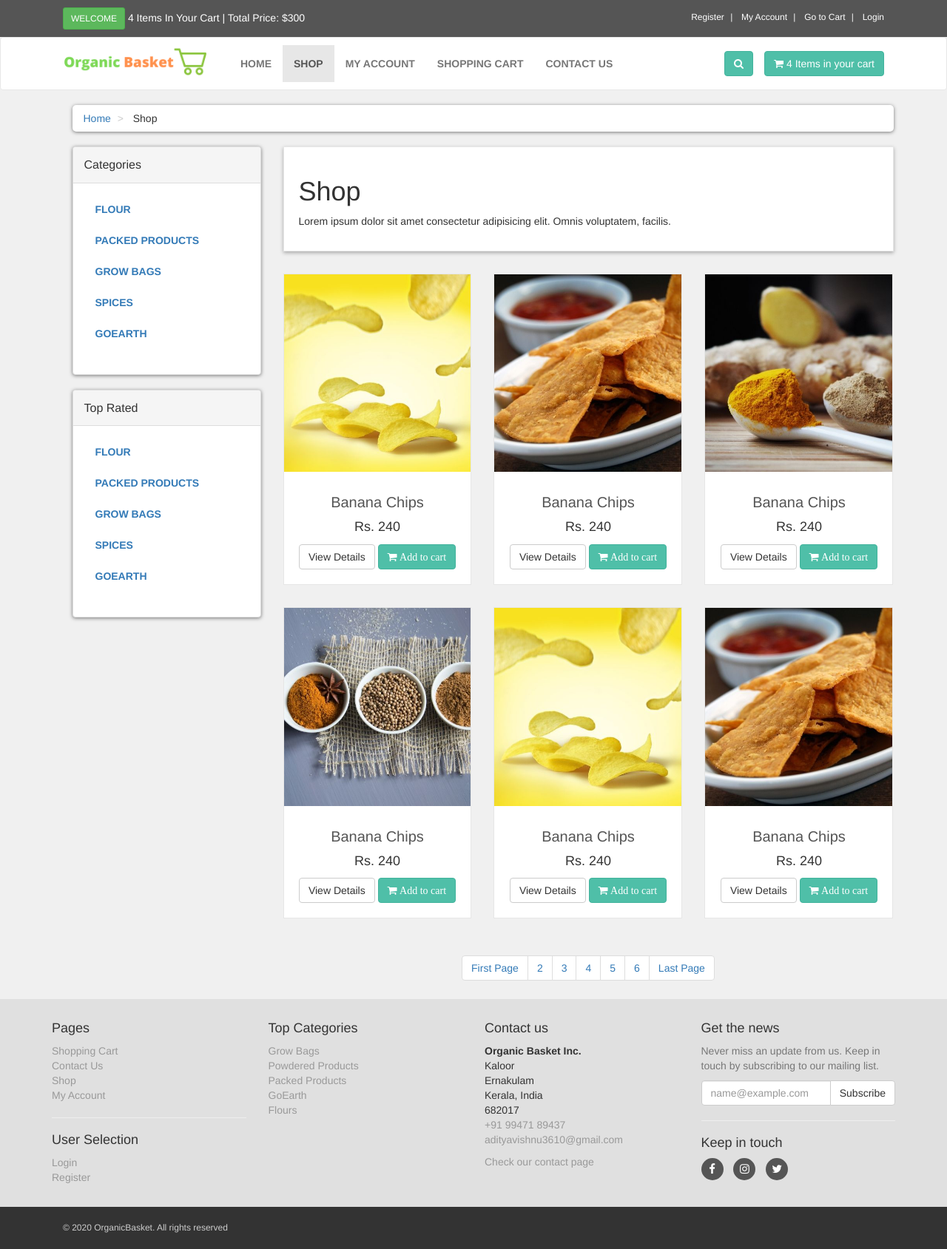
After one commit to iamadityavishnu/agroorganicshop, a PHP site: page /shop.php in a window 1280 px wide. The commit adds this page. Shown: the whole page at 74% size. Run offline with PHP 8.4, Linux system fonts and the light colour scheme.

Commit message:
Shop.php

```diff
--- /dev/null
+++ b/includes/sidebar.php
@@ -0,0 +1,33 @@
+<div class="panel panel-default sidebar-menu"> <!-- panel panel-default sidebar-menu begins -->
+    <div class="panel-heading"> <!-- panel-heading begins -->
+        <h3 class="panel-title">Categories</h3>
+    </div> <!-- panel-heading begins -->
+
+    <div class="panel-body"> <!-- panel-body begins -->
+        <ul class="nav nav-pills nav-stacked category-menu"> <!-- nav nav-pills nav-stacked category-menu begins -->
+            <li><a href="#">Flour</a></li>
+            <li><a href="#">Packed Products</a></li>
+            <li><a href="#">Grow Bags</a></li>
+            <li><a href="#">Spices</a></li>
+            <li><a href="#">GoEarth</a></li>
+        </ul> <!-- nav nav-pills nav-stacked category-menu ends -->
+    </div> <!-- panel-body ends -->
+
+</div> <!-- panel panel-default sidebar-menu ends -->
+
+<div class="panel panel-default sidebar-menu"> <!-- panel panel-default sidebar-menu begins -->
+    <div class="panel-heading"> <!-- panel-heading begins -->
+        <h3 class="panel-title">Top Rated</h3>
+    </div> <!-- panel-heading begins -->
+
+    <div class="panel-body"> <!-- panel-body begins -->
+        <ul class="nav nav-pills nav-stacked category-menu"> <!-- nav nav-pills nav-stacked category-menu begins -->
+            <li><a href="#">Flour</a></li>
+            <li><a href="#">Packed Products</a></li>
+            <li><a href="#">Grow Bags</a></li>
+            <li><a href="#">Spices</a></li>
+            <li><a href="#">GoEarth</a></li>
+        </ul> <!-- nav nav-pills nav-stacked category-menu ends -->
+    </div> <!-- panel-body ends -->
+
+</div> <!-- panel panel-default sidebar-menu ends -->
--- /dev/null
+++ b/shop.php
@@ -0,0 +1,339 @@
+<!DOCTYPE html>
+<html lang="en">
+<head>
+    <meta charset="UTF-8">
+    <meta name="viewport" content="width=device-width, initial-scale=1.0">
+    <title>Organic Basket | Home</title>
+    <link rel="stylesheet" href="styles/bootstrap-337.min.css">
+    <link rel="stylesheet" href="font-awsome/css/font-awesome.min.css">
+    <link rel="stylesheet" href="styles/style.css">
+</head>
+<body>
+
+    <div class="" id="top"> <!-- begenning of top -->
+
+        <div class="container"> <!-- begenning of container -->
+
+            <div class="col-md-6 offer"> <!-- col-md-6 offer begin -->
+
+                <a href="#" class="btn btn-success btn-sm">Welcome</a>
+                <a href="checkout.php">4 Items In Your Cart | Total Price: $300</a>
+
+            </div> <!-- end of col-md-6 offer -->
+
+            <div class="col-md-6"> <!-- col-md-6 begin -->
+
+                <ul class="menu"> <!-- menu begin -->
+                    <li>
+                        <a href="customer_register.php">Register</a>
+                    </li>
+                    <li>
+                        <a href="checkout.php">My Account</a>
+                    </li>
+                    <li>
+                        <a href="cart.php">Go to Cart</a>
+                    </li>
+                    <li>
+                        <a href="checkout.php">Login</a>
+                    </li>
+                </ul> <!-- menu finish -->
+
+            </div> <!-- col-md-6 end -->
+
+        </div> <!-- end of container -->
+
+    </div> <!-- end of top -->
+
+    <div id="navbar" class="navbar navbar-default"> <!-- navbar start -->
+
+        <div class="container"> <!-- container start -->
+
+            <div class="navbar-header"> <!-- navbar-header start -->
+
+                <a href="index.php" class="navbar-brand home"> <!-- navbar-brand home start -->
+                    <img src="images/Ob - logo.png" height="45px" alt="Organic Basket Logo" class="hidden-xs"> <!-- i made a change here -->
+                    <img src="images/ecom-store-logo-mobile.png" alt="Organic Basket Logo" class="visible-xs">
+                </a> <!-- navbar-brand home finish -->
+
+                <button class="navbar-toggle" data-toggle="collapse" data-target="#navigation">
+                    <span class="sr-only">Toggle Navigation</span>
+                    <i class="fa fa-align-justify"></i>
+                </button>
+
+                <button class="navbar-toggle" data-toggle="collapse" data-target="#search">
+                    <span class="sr-only">Toggle Search</span>
+                    <i class="fa fa-search"></i>
+                </button>
+
+            </div> <!-- navbar-header finish -->
+
+            <div class="navbar-collapse collapse" id="navigation"> <!-- navbar-collapse collapse start -->
+
+                <div class="padding-nav"> <!-- padding-nav begin -->
+
+                    <ul class="nav navbar-nav left"> <!-- nav navbar-nav left begin -->
+                        <li>
+                            <a href="index.php">Home</a>
+                        </li>
+                        <li class="active">
+                            <a href="shop.php">Shop</a>
+                        </li>
+                        <li>
+                            <a href="checkout.php">My Account</a>
+                        </li>
+                        <li>
+                            <a href="cart.php">Shopping Cart</a>
+                        </li>
+                        <li>
+                            <a href="contact.php">Contact Us</a>
+                        </li>
+                    </ul> <!-- nav navbar-nav left finish -->
+
+                </div> <!-- padding-nav finish -->
+
+                <a href="cart.php" class="btn navbar-btn btn-primary right"> <!-- btn navbar-btn btn-primary right begin -->
+
+                    <i class="fa fa-shopping-cart"></i>
+                    <span>4 Items in your cart</span>
+
+                </a> <!-- btn navbar-btn btn-primary right finish -->
+
+                <div class="navbar-collapse collapse right"> <!-- navbar-collapse collapse right begin -->
+
+                    <button class="btn btn-primary navbar-btn" type="button" data-toggle="collapse" data-target="#search"> <!-- btn btn-primary navbar-btn begin -->
+
+                        <span class="sr-only">Toggle Search</span>
+                        <i class="fa fa-search"></i>
+
+                    </button> <!-- btn btn-primary navbar-btn finish -->
+
+                </div> <!-- navbar-collapse collapse right finish -->
+
+                <div class="collapse clearfix" id="search"> <!-- collapse clearfix begin --> <!-- SEARCH FROM -->
+
+                    <form method="get" action="results.php" class="navbar-form"> <!-- navbar-form begin -->
+
+                        <div class="input-group"> <!-- input-group begin -->
+                            <input type="text" class="from-control" placeholder="Search" name="user_query" required>
+                            <span class="input-group-btn"> <!-- search button span -->
+                            <button type="submit" name="search" value="Search" class="btn btn-primary"> <!-- btn btn-primary begin -->
+                                <i class="fa fa-search"></i>
+                            </button> <!-- btn btn-primary finish -->
+                            </span> <!-- search button span -->
+                        </div> <!-- input-group finish -->
+
+                    </form> <!-- navbar-form finish -->
+
+                </div> <!-- collapse clearfix finish --> <!-- SEARCH FROM ENDS -->
+
+            </div> <!-- navbar-collapse collapse finish -->
+
+        </div> <!-- container finish -->
+
+    </div> <!-- navbar finish -->
+
+    <div id="content"> <!-- content begins -->
+        <div class="container"> <!-- container begins -->
+            <div class="col-md-12"> <!-- col-md-12 begins -->
+
+                <ul class="breadcrumb"> <!-- breadcrumb begins -->
+                    <li>
+                        <a href="index.php">Home</a>
+                    </li>
+                    <li>
+                        Shop
+                    </li>
+                </ul> <!-- breadcrumb ends -->
+
+            </div> <!-- col-md-12 ends -->
+
+            <div class="col-md-3"> <!-- col-md-3 begins -->
+
+            <?php
+                include("includes/sidebar.php");
+            ?>
+
+            </div> <!-- col-md-3 ends -->
+
+            <div class="col-md-9"> <!-- col-md-9 begins -->
+                <div class="box"> <!-- box begins -->
+
+                    <h1>Shop</h1>
+                    <p>Lorem ipsum dolor sit amet consectetur adipisicing elit. Omnis voluptatem, facilis.</p>
+
+                </div> <!-- box ends -->
+
+                <div class="row"> <!-- row begins -->
+
+                    <div class="col-md-4 col-sm-6 center-responsive"> <!-- col-md-4 col-sm-6 center-responsive begins -->
+                        <div class="product"> <!-- product begins -->
+                            <a href="details.php">
+                                <img class="img-responsive" src="admin_area/product_images/product-thumbnail.jpg" alt="Product Image">
+                            </a>
+                            <div class="text"> <!-- text begins -->
+                                <h3>
+                                    <a href="details.php">
+                                        Banana Chips
+                                    </a>
+                                </h3>
+                                <p class="price">Rs. 240</p>
+                                <p class="button">
+                                    <a href="details.php" class="btn btn-default">View Details</a>
+                                    <a href="details.php" class="btn btn-primary">
+                                        <i class="fa fa-shopping-cart">
+                                            Add to cart
+                                        </i>
+                                    </a>
+                                </p>
+                            </div> <!-- text ends -->
+                        </div> <!-- product ends -->
+                    </div> <!-- col-md-4 col-sm-6 center-responsive ends -->
+
+                    <div class="col-md-4 col-sm-6 center-responsive"> <!-- col-md-4 col-sm-6 center-responsive begins -->
+                        <div class="product"> <!-- product begins -->
+                            <a href="details.php">
+                                <img class="img-responsive" src="admin_area/product_images/product-thumbnail2.jpg" alt="Product Image">
+                            </a>
+                            <div class="text"> <!-- text begins -->
+                                <h3>
+                                    <a href="details.php">
+                                        Banana Chips
+                                    </a>
+                                </h3>
+                                <p class="price">Rs. 240</p>
+                                <p class="button">
+                                    <a href="details.php" class="btn btn-default">View Details</a>
+                                    <a href="details.php" class="btn btn-primary">
+                                        <i class="fa fa-shopping-cart">
+                                            Add to cart
+                                        </i>
+                                    </a>
+                                </p>
+                            </div> <!-- text ends -->
+                        </div> <!-- product ends -->
+                    </div> <!-- col-md-4 col-sm-6 center-responsive ends -->
+
+                    <div class="col-md-4 col-sm-6 center-responsive"> <!-- col-md-4 col-sm-6 center-responsive begins -->
+                        <div class="product"> <!-- product begins -->
+                            <a href="details.php">
+                                <img class="img-responsive" src="admin_area/product_images/product-thumbnail3.jpg" alt="Product Image">
+                            </a>
+                            <div class="text"> <!-- text begins -->
+                                <h3>
+                                    <a href="details.php">
+                                        Banana Chips
+                                    </a>
+                                </h3>
+                                <p class="price">Rs. 240</p>
+                                <p class="button">
+                                    <a href="details.php" class="btn btn-default">View Details</a>
+                                    <a href="details.php" class="btn btn-primary">
+                                        <i class="fa fa-shopping-cart">
+                                            Add to cart
+                                        </i>
+                                    </a>
+                                </p>
+                            </div> <!-- text ends -->
+                        </div> <!-- product ends -->
+                    </div> <!-- col-md-4 col-sm-6 center-responsive ends -->
+
+                    <div class="col-md-4 col-sm-6 center-responsive"> <!-- col-md-4 col-sm-6 center-responsive begins -->
+                        <div class="product"> <!-- product begins -->
+                            <a href="details.php">
+                                <img class="img-responsive" src="admin_area/product_images/product-thumbnail4.jpg" alt="Product Image">
+                            </a>
+                            <div class="text"> <!-- text begins -->
+                                <h3>
+                                    <a href="details.php">
+                                        Banana Chips
+                                    </a>
+                                </h3>
+                                <p class="price">Rs. 240</p>
+                                <p class="button">
+                                    <a href="details.php" class="btn btn-default">View Details</a>
+                                    <a href="details.php" class="btn btn-primary">
+                                        <i class="fa fa-shopping-cart">
+                                            Add to cart
+                                        </i>
+                                    </a>
+                                </p>
+                            </div> <!-- text ends -->
+                        </div> <!-- product ends -->
+                    </div> <!-- col-md-4 col-sm-6 center-responsive ends -->
+
+                    <div class="col-md-4 col-sm-6 center-responsive"> <!-- col-md-4 col-sm-6 center-responsive begins -->
+                        <div class="product"> <!-- product begins -->
+                            <a href="details.php">
+                                <img class="img-responsive" src="admin_area/product_images/product-thumbnail.jpg" alt="Product Image">
+                            </a>
+                            <div class="text"> <!-- text begins -->
+                                <h3>
+                                    <a href="details.php">
+                                        Banana Chips
+                                    </a>
+                                </h3>
+                                <p class="price">Rs. 240</p>
+                                <p class="button">
+                                    <a href="details.php" class="btn btn-default">View Details</a>
+                                    <a href="details.php" class="btn btn-primary">
+                                        <i class="fa fa-shopping-cart">
+                                            Add to cart
+                                        </i>
+                                    </a>
+                                </p>
+                            </div> <!-- text ends -->
+                        </div> <!-- product ends -->
+                    </div> <!-- col-md-4 col-sm-6 center-responsive ends -->
+
+                    <div class="col-md-4 col-sm-6 center-responsive"> <!-- col-md-4 col-sm-6 center-responsive begins -->
+                        <div class="product"> <!-- product begins -->
+                            <a href="details.php">
+                                <img class="img-responsive" src="admin_area/product_images/product-thumbnail2.jpg" alt="Product Image">
+                            </a>
+                            <div class="text"> <!-- text begins -->
+                                <h3>
+                                    <a href="details.php">
+                                        Banana Chips
+                                    </a>
+                                </h3>
+                                <p class="price">Rs. 240</p>
+                                <p class="button">
+                                    <a href="details.php" class="btn btn-default">View Details</a>
+                                    <a href="details.php" class="btn btn-primary">
+                                        <i class="fa fa-shopping-cart">
+                                            Add to cart
+                                        </i>
+                                    </a>
+                                </p>
+                            </div> <!-- text ends -->
+                        </div> <!-- product ends -->
+                    </div> <!-- col-md-4 col-sm-6 center-responsive ends -->
+
+                </div> <!-- row ends -->
+
+                <center>
+                    <ul class="pagination">
+                        <li><a href="#">First Page</a></li>
+                        <li><a href="#">2</a></li>
+                        <li><a href="#">3</a></li>
+                        <li><a href="#">4</a></li>
+                        <li><a href="#">5</a></li>
+                        <li><a href="#">6</a></li>
+                        <li><a href="#">Last Page</a></li>
+                    </ul>
+                </center>
+
+            </div> <!-- col-md-9 ends -->
+
+        </div> <!-- container ends -->
+    </div> <!-- content ends -->
+
+    <?php
+        include("includes/footer.php");
+    ?>
+
+<script src="js/jquery-331.min.js"></script>
+<script src="js/bootstrap-337.min.js"></script>
+
+</body>
+</html>
--- a/styles/style.css
+++ b/styles/style.css
@@ -230,6 +230,58 @@ body{
     color: rgb(85, 85, 85);
 }
 
+/* BREADCRUMB STYLE */
+
+.breadcrumb{
+    padding: 8px 15px;
+    margin-bottom: 20px;
+    background: #ffffff;
+    border-radius: 5px;
+    box-shadow: 0px 1px 5px rgba(0, 0, 0, .5);
+}
+.breadcrumb > li+ li::before{
+    content: ">\00a0";
+    color: #cccccc;
+}
+@media(max-width:991px){
+    .breadcrumb{
+        padding: 8px 0px;
+        text-align: center;
+    }
+}
+
+/* SIDEBAR */
+
+#content .panel.sidebar-menu{
+    box-sizing: border-box;
+    box-shadow: 0px 1px 5px rgba(0, 0, 0, .5);
+}
+#content .panel.sidebar-menu ul.nav.category-menu{
+    margin-bottom: 20px;
+}
+#content .panel.sidebar-menu ul.nav.category-menu li a{
+    text-transform: uppercase;
+    font-weight: 600;
+}
+#content .panel.sidebar-menu h3{
+    padding: 5px 0px;
+    margin: 0px;
+}
+
+/* SHOP PRODUCT STYLES */
+@media(max-width:768px){
+    .center-responsive{
+        width: 70%;
+        margin: 0px auto;
+    }
+}
+@media(max-width:550px){
+    .center-responsive{
+        width: 95%;
+        margin: 0px auto;
+    }
+}
+
 /* FOOTER PART */
 
 #footer{
```
